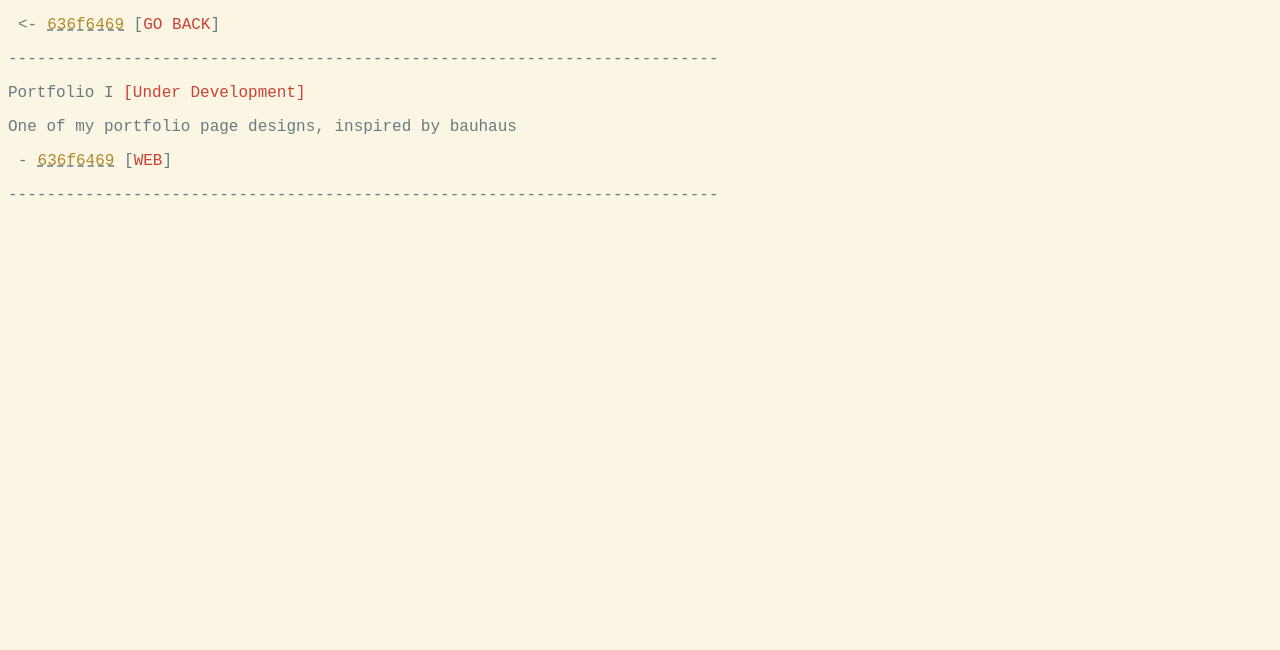
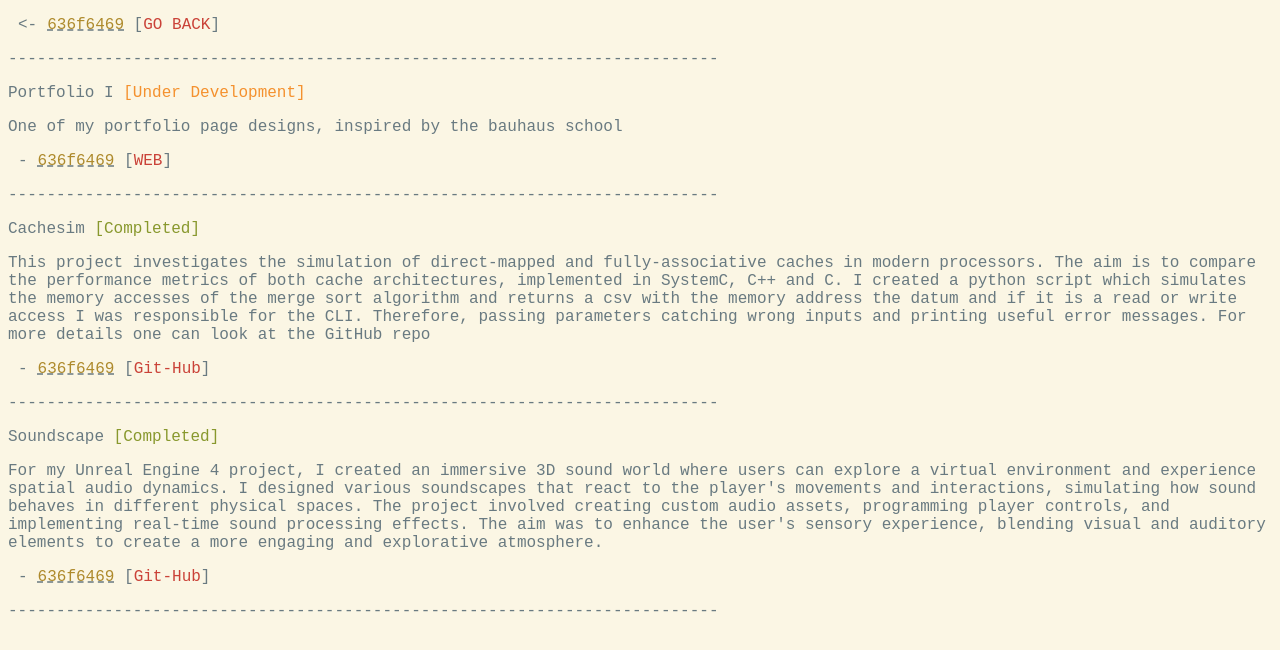
Before and after one commit to Nicolas-Py/portfolio-m, a plain HTML site: page coding.html in a window 1280 px wide. Drawn offline with Linux system fonts and the light colour scheme.

Commit message:
add projects and stylesheet [content, style, structure]

```diff
--- a/coding.html
+++ b/coding.html
@@ -4,30 +4,22 @@
     <meta charset="UTF-8">
     <meta name="viewport" content="width=device-width, initial-scale=1.0">
     <title>NVM - Coding</title>
-    <style>
-        body {
-            font-family: 'Courier New', monospace;
-            background-color: #fbf6e4;
-            color: #697a81;
-        }
-        .hex, a {
-            color: #ae8a2c;
-            text-decoration: dashed underline #697a81;
-        }
-        .page-name {
-            color: #ca4238;
-        }
-        .dash {
-            margin: 0 10px;
-        }
-    </style>
+    <link rel="stylesheet" href="styles.css">
 </head>
 <body>
 <p><span class="dash"><-</span><a href="/portfolio-m/" class="hex">636f6469</a> [<span class="page-name">GO BACK</span>]</p>
 <p>--------------------------------------------------------------------------</p>
-<p>Portfolio I <span class="page-name">[Under Development]</span></p>
-<p>One of my portfolio page designs, inspired by bauhaus</p>
-<p><span class="dash">-</span><a target="_blank" rel="noopener noreferrer" href="https://nicolas-py.github.io/portfolio/" class="hex">636f6469</a> [<span class="page-name">WEB</span>]</p>
+<p>Portfolio I<span class="page-name orange"> [Under Development]</span></p>
+<p>One of my portfolio page designs, inspired by the bauhaus school</p>
+<p><span class="dash">-</span><a target="_blank" rel="noopener noreferrer" href="https://nicolas-py.github.io/portfolio-b/" class="hex">636f6469</a> [<span class="page-name">WEB</span>]</p>
+<p>--------------------------------------------------------------------------</p>
+<p>Cachesim<span class="page-name green"> [Completed]</span></p>
+<p>This project investigates the simulation of direct-mapped and fully-associative caches in modern processors. The aim is to compare the performance metrics of both cache architectures, implemented in SystemC, C++ and C. I created a python script which simulates the memory accesses of the merge sort algorithm and returns a csv with the memory address the datum and if it is a read or write access I was responsible for the CLI. Therefore, passing parameters catching wrong inputs and printing useful error messages. For more details one can look at the GitHub repo</p>
+<p><span class="dash">-</span><a target="_blank" rel="noopener noreferrer" href="https://github.com/Nicolas-Py/system-c-gra-project" class="hex">636f6469</a> [<span class="page-name">Git-Hub</span>]</p>
+<p>--------------------------------------------------------------------------</p>
+<p>Soundscape<span class="page-name green"> [Completed]</span></p>
+<p>For my Unreal Engine 4 project, I created an immersive 3D sound world where users can explore a virtual environment and experience spatial audio dynamics. I designed various soundscapes that react to the player's movements and interactions, simulating how sound behaves in different physical spaces. The project involved creating custom audio assets, programming player controls, and implementing real-time sound processing effects. The aim was to enhance the user's sensory experience, blending visual and auditory elements to create a more engaging and explorative atmosphere.</p>
+<p><span class="dash">-</span><a target="_blank" rel="noopener noreferrer" href="https://github.com/Nicolas-Py/ParaboxUnrealProject" class="hex">636f6469</a> [<span class="page-name">Git-Hub</span>]</p>
 <p>--------------------------------------------------------------------------</p>
 </body>
 </html>
--- /dev/null
+++ b/styles.css
@@ -0,0 +1,29 @@
+:root {
+    --red: #ca4238;
+    --green: #88982d;
+    --yellow: #ae8a2c;
+    --orange: #f4912e;
+    --cyan: #519e97;
+    --white: #ece8d6;
+}
+body {
+    font-family: 'Courier New', monospace;
+    background-color: #fbf6e4;
+    color: #697a81;
+}
+.hex, a {
+    color: var(--yellow);
+    text-decoration: dashed underline #697a81;
+}
+.page-name {
+    color: var(--red);
+}
+.dash {
+    margin: 0 10px;
+}
+.green {
+    color: var(--green);
+}
+.orange {
+    color: var(--orange);
+}
```
Also changed, not shown: index.html (+1 -18 lines), README.md.
